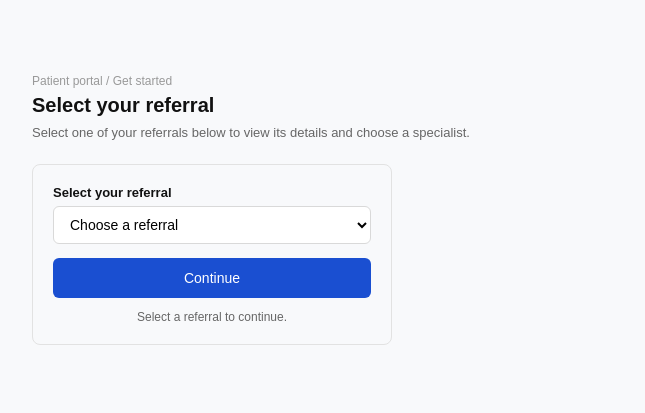
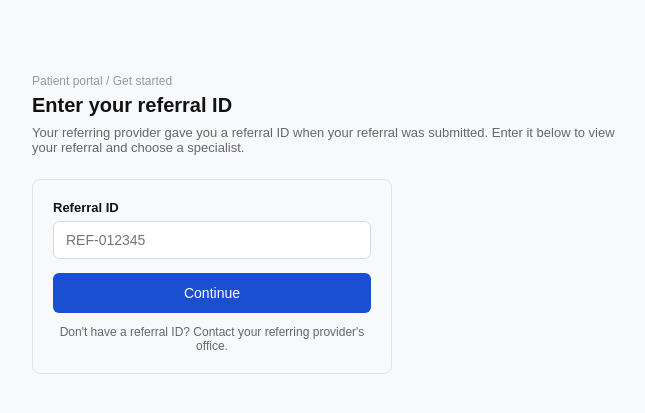
Before and after one commit to Diegoffp/Medical-Referral-System, a Django app: page / in a window 1280 px wide. Shown: the part 125-538 px from the top of the page, without its empty margins (40-685 px from the left). Run offline with Django 5.2, Linux system fonts and the light colour scheme; the visitor is signed in with stand-in values (Sample User, id 1).

Commit message:
Revert "fixed protal again"
This reverts commit df53f676f0acdc837cf60a3accc2f05648a3c66e.

```diff
--- a/core/templates/core/portal.html
+++ b/core/templates/core/portal.html
@@ -25,7 +25,6 @@
   .mc-card { max-width:360px; border:1px solid #e2e2e2; border-radius:8px; padding:20px; }
   .mc-card label { font-size:13px; font-weight:600; display:block; margin-bottom:6px; }
   .mc-card input { width:100%; height:38px; padding:0 12px; border:1px solid #d9d9d9; border-radius:6px; font-size:14px; margin-bottom:14px; }
-  .mc-card select { width:100%; height:38px; padding:0 12px; border:1px solid #d9d9d9; border-radius:6px; font-size:14px; margin-bottom:14px; background:white; }
   .mc-card button { width:100%; height:40px; background:#1a4fd1; color:#fff; border:none; border-radius:6px; font-size:14px; cursor:pointer; }
   .mc-card .help { font-size:12px; color:#666; text-align:center; margin:12px 0 0; }
   .mc-error { color:#c0392b; font-size:13px; margin-top:10px; }
@@ -36,27 +35,17 @@
 
   <div class="mc-main">
     <p class="mc-crumb">Patient portal / Get started</p>
-    <h1>Select your referral</h1>
-    <p class="sub">Select one of your referrals below to view its details and choose a specialist.</p>
+    <h1>Enter your referral ID</h1>
+    <p class="sub">Your referring provider gave you a referral ID when your referral was submitted. Enter it below to view your referral and choose a specialist.</p>
 
     <div class="mc-card">
       <form method="post">
         {% csrf_token %}
-        <label for="referral_id">Select your referral</label>
-        <select id="referral_id" name="referral_id" required>
-         <option value="">Choose a referral</option>
-
-         {% for referral in referrals %}
-           <option value="{{ referral.id }}">
-            {{ referral }} — {{ referral.get_requested_specialty_display }} — {{ referral.status }}
-           </option>
-         {% empty %}
-           <option value="">No referrals available</option>
-         {% endfor %}
-        </select>
+        <label for="referral_number">Referral ID</label>
+        <input type="text" id="referral_number" name="referral_number" placeholder="REF-012345" required>
         <button type="submit">Continue</button>
       </form>
-      <p class="help">Select a referral to continue.</p>
+      <p class="help">Don't have a referral ID? Contact your referring provider's office.</p>
       {% if error %}
       <p class="mc-error">{{ error }}</p>
       {% endif %}
```
